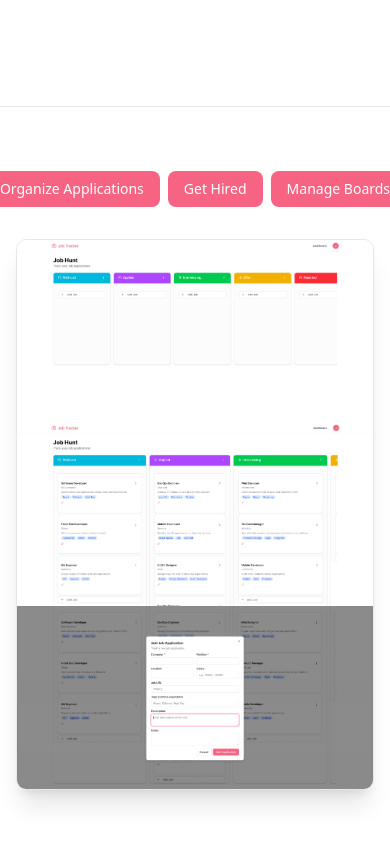
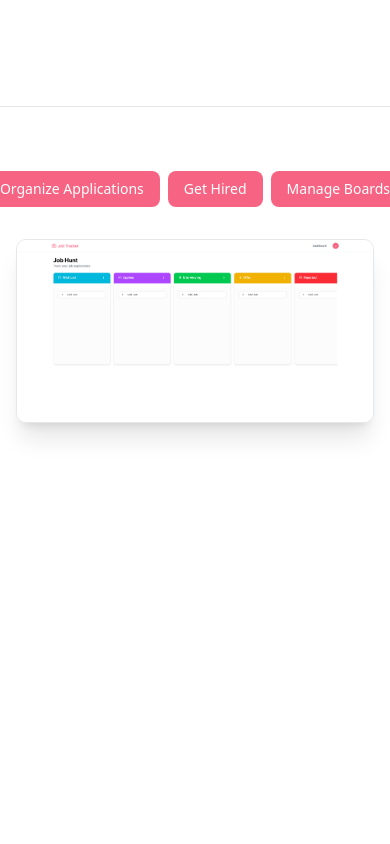
Before and after one commit to DexterD-0811/job-app-tracker, a Next.js app: page / in a window 390 px wide. Shown: the part 719-1563 px from the top of the page. After the commit the page ends 1206 px from the top, so only its background shows below. Built offline with nearby package versions, Linux system fonts and the light colour scheme.

Commit message:
feat: make buttons responsive

```diff
--- a/app/page.tsx
+++ b/app/page.tsx
@@ -1,9 +1,15 @@
+"use client"
+
 import { Button } from "@/components/ui/button";
 import { ArrowRight } from "lucide-react";
 import Image from "next/image";
 import Link from "next/link";
+import { useState } from "react";
 
 export default function Home() {
+
+    const [activeTab, setActiveTab] = useState("organize");
+
     return (
         <div className="flex min-h-screen flex-col bg-white">
             <main className="flex-1">{/* Hero Section */}
@@ -31,31 +37,34 @@ export default function Home() {
                         {/* Tabs */}
                         <div className="mx-auto mx-w-6xl">
                             <div className="flex gap-2 justify-center mb-8">
-                                <Button>Organize Applications</Button>
-                                <Button>Get Hired</Button>
-                                <Button>Manage Boards</Button>
+                                <Button onClick={() => setActiveTab("organize")}>Organize Applications</Button>
+                                <Button onClick={() => setActiveTab("hired")}>Get Hired</Button>
+                                <Button onClick={() => setActiveTab("boards")}>Manage Boards</Button>
                             </div>
                             <div className="relative mx-auto max-w-5xl overflow-hidden rounded-lg border border-gray-200 shadow-xl">
-                                <Image
+                                {activeTab === "organize" &&
+                                    (<Image
                                         src="/hero-images/hero1.png"
                                         alt="Organize Applications"
                                         width={1200}
                                         height={800}
-                                />
+                                />)}
 
-                                <Image
+                                {activeTab === "hired" &&
+                                    (<Image
                                         src="/hero-images/hero2.png"
                                         alt="Organize Applications"
                                         width={1200}
                                         height={800}
-                                />
+                                />)}
 
-                                <Image
+                                {activeTab === "boards" &&
+                                    (<Image
                                         src="/hero-images/hero3.png"
                                         alt="Organize Applications"
                                         width={1200}
                                         height={800}
-                                />
+                                />)}
                             </div>
                         </div>
                     </div>
```
Lines whose indentation alone changed are shown as unchanged.
